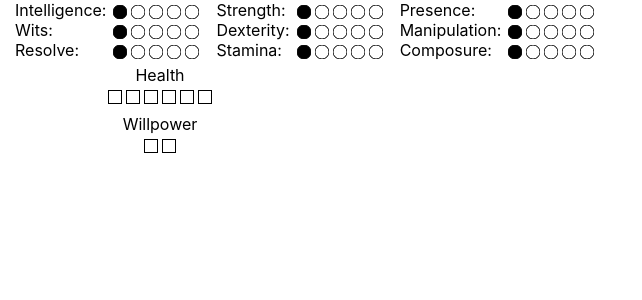
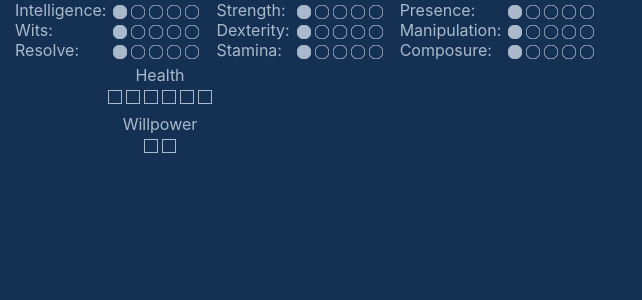
Before and after one commit to nemesisx00/ocsm, a React (Create React App) app in the folder frontend/: page / in a window 1280 px wide. Shown: the top 300 px of the page, without its empty margins (0-642 px from the left). Built offline with nearby package versions, Linux system fonts and the light colour scheme.

Commit message:
Cleaning up some formatting in the auto-generated files and the created components.

```diff
--- a/frontend/src/App.css
+++ b/frontend/src/App.css
@@ -1,38 +1,4 @@
-.App {
-  text-align: center;
+.App
+{
+	text-align: center;
 }
-
-.App-logo {
-  height: 40vmin;
-  pointer-events: none;
-}
-
-@media (prefers-reduced-motion: no-preference) {
-  .App-logo {
-    animation: App-logo-spin infinite 20s linear;
-  }
-}
-
-.App-header {
-  background-color: #282c34;
-  min-height: 100vh;
-  display: flex;
-  flex-direction: column;
-  align-items: center;
-  justify-content: center;
-  font-size: calc(10px + 2vmin);
-  color: white;
-}
-
-.App-link {
-  color: #61dafb;
-}
-
-@keyframes App-logo-spin {
-  from {
-    transform: rotate(0deg);
-  }
-  to {
-    transform: rotate(360deg);
-  }
-}
--- a/frontend/src/App.js
+++ b/frontend/src/App.js
@@ -1,12 +1,15 @@
 import './App.css'
-import ChangelingTheLost from './components/WoD/Changeling/ChangelingTheLost'
+import React from 'react'
+import ChangelingTheLost from './components/wod/changeling/ChangelingTheLost'
 
-function App() {
-	return (
-		<div className="App">
-			<ChangelingTheLost />
-		</div>
-	);
+export default class App extends React.Component
+{
+	render()
+	{
+		return (
+			<div className="App">
+				<ChangelingTheLost />
+			</div>
+		)
+	}
 }
-
-export default App
--- a/frontend/src/components/WoD/Changeling/Attributes.css
+++ b/frontend/src/components/WoD/Changeling/Attributes.css
@@ -4,25 +4,25 @@
 	flex-direction: row;
 }
 
-.column
+.attributes > .column
 {
 	display: flex;
 	flex-direction: column;
 }
 
-.column > *
+.attributes > .column > *
 {
 	flex-grow: 1;
 	flex-shrink: 0;
 }
 
-.column .label
+.attributes > .column .label
 {
 	text-align: left;
 	margin: 0 5px 0 15px;
 }
 
-.dots
+.attributes .dots
 {
 	display: flex;
 	flex-direction: row;
@@ -30,7 +30,7 @@
 	padding-top: 5px;
 }
 
-.dots .checkDot
+.attributes .dots .checkDot
 {
 	flex-grow: 0;
 	flex-shrink: 0;
--- a/frontend/src/components/WoD/Changeling/Attributes.js
+++ b/frontend/src/components/WoD/Changeling/Attributes.js
@@ -1,6 +1,6 @@
+import './Attributes.css'
 import React from 'react'
 import FiveDots from '../FiveDots'
-import './Attributes.css'
 
 export default class Attributes extends React.Component
 {
--- a/frontend/src/components/WoD/Changeling/HealthTracker.js
+++ b/frontend/src/components/WoD/Changeling/HealthTracker.js
@@ -4,7 +4,7 @@
 
 const AbsoluteMaxHealth = 16
 
-class HealthTracker extends React.Component
+export default class HealthTracker extends React.Component
 {
 	constructor(props)
 	{
@@ -54,5 +54,3 @@
 		}
 	}
 }
-
-export default HealthTracker
--- a/frontend/src/components/WoD/Changeling/WillpowerTracker.js
+++ b/frontend/src/components/WoD/Changeling/WillpowerTracker.js
@@ -4,7 +4,7 @@
 
 const AbsoluteMaxHealth = 10
 
-class WillpowerTracker extends React.Component
+export default class WillpowerTracker extends React.Component
 {
 	constructor(props)
 	{
@@ -50,5 +50,3 @@
 		}
 	}
 }
-
-export default WillpowerTracker
--- a/frontend/src/components/WoD/CheckBox.css
+++ b/frontend/src/components/WoD/CheckBox.css
@@ -3,7 +3,7 @@
 	position: relative;
 	width: 12px;
 	height: 12px;
-	border: 1px solid black;
+	border: 1px solid #AAB9CC;
 }
 
 .checkbox svg
@@ -15,6 +15,6 @@
 
 .checkbox svg path
 {
-	stroke: black;
+	stroke: #AAB9CC;
 	stroke-width: 1px;
 }
--- a/frontend/src/components/WoD/CheckBoxMulti.css
+++ b/frontend/src/components/WoD/CheckBoxMulti.css
@@ -3,7 +3,7 @@
 	position: relative;
 	width: 12px;
 	height: 12px;
-	border: 1px solid black;
+	border: 1px solid #AAB9CC;
 }
 
 .checkboxMulti svg
@@ -15,6 +15,6 @@
 
 .checkboxMulti svg path
 {
-	stroke: black;
+	stroke: #AAB9CC;
 	stroke-width: 1px;
 }
--- a/frontend/src/components/WoD/CheckDot.css
+++ b/frontend/src/components/WoD/CheckDot.css
@@ -14,8 +14,8 @@
 
 .checkDot svg circle
 {
-	stroke: black;
+	stroke: #AAB9CC;
 	stroke-width: 1px;
 	fill: transparent;
 }
-.checkDot.checked svg circle { fill: black; }
+.checkDot.checked svg circle { fill: #AAB9CC; }
--- a/frontend/src/index.css
+++ b/frontend/src/index.css
@@ -1,13 +1,9 @@
-body {
-  margin: 0;
-  font-family: -apple-system, BlinkMacSystemFont, 'Segoe UI', 'Roboto', 'Oxygen',
-    'Ubuntu', 'Cantarell', 'Fira Sans', 'Droid Sans', 'Helvetica Neue',
-    sans-serif;
-  -webkit-font-smoothing: antialiased;
-  -moz-osx-font-smoothing: grayscale;
+body
+{
+	color: #AAB9CC;
+	background-color: #143153;
+	margin: 0;
+	font-family: -apple-system, BlinkMacSystemFont, 'Segoe UI', 'Roboto', 'Oxygen', 'Ubuntu', 'Cantarell', 'Fira Sans', 'Droid Sans', 'Helvetica Neue', sans-serif;
+	-webkit-font-smoothing: antialiased;
+	-moz-osx-font-smoothing: grayscale;
 }
-
-code {
-  font-family: source-code-pro, Menlo, Monaco, Consolas, 'Courier New',
-    monospace;
-}
--- a/frontend/src/index.js
+++ b/frontend/src/index.js
@@ -11,7 +11,4 @@
   document.getElementById('root')
 );
 
-// If you want to start measuring performance in your app, pass a function
-// to log results (for example: reportWebVitals(console.log))
-// or send to an analytics endpoint. Learn more: https://bit.ly/CRA-vitals
 reportWebVitals();
```
Also changed, not shown: 1 other file (tests, documents, lock files or other folders).
